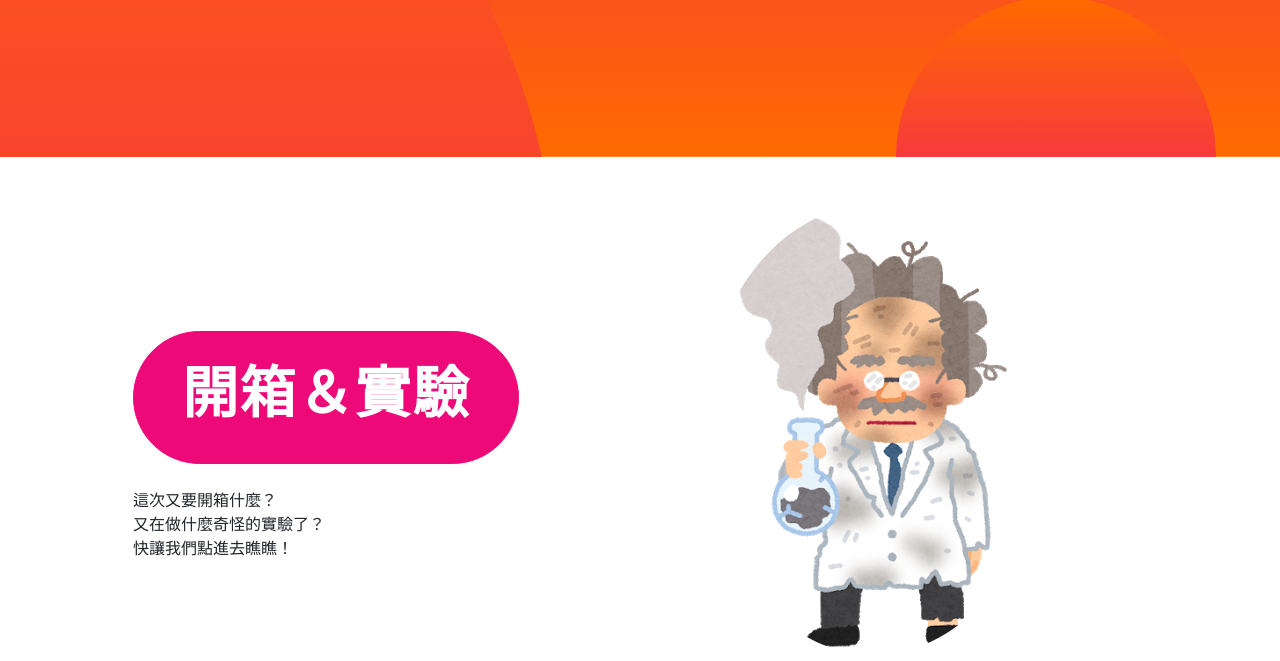
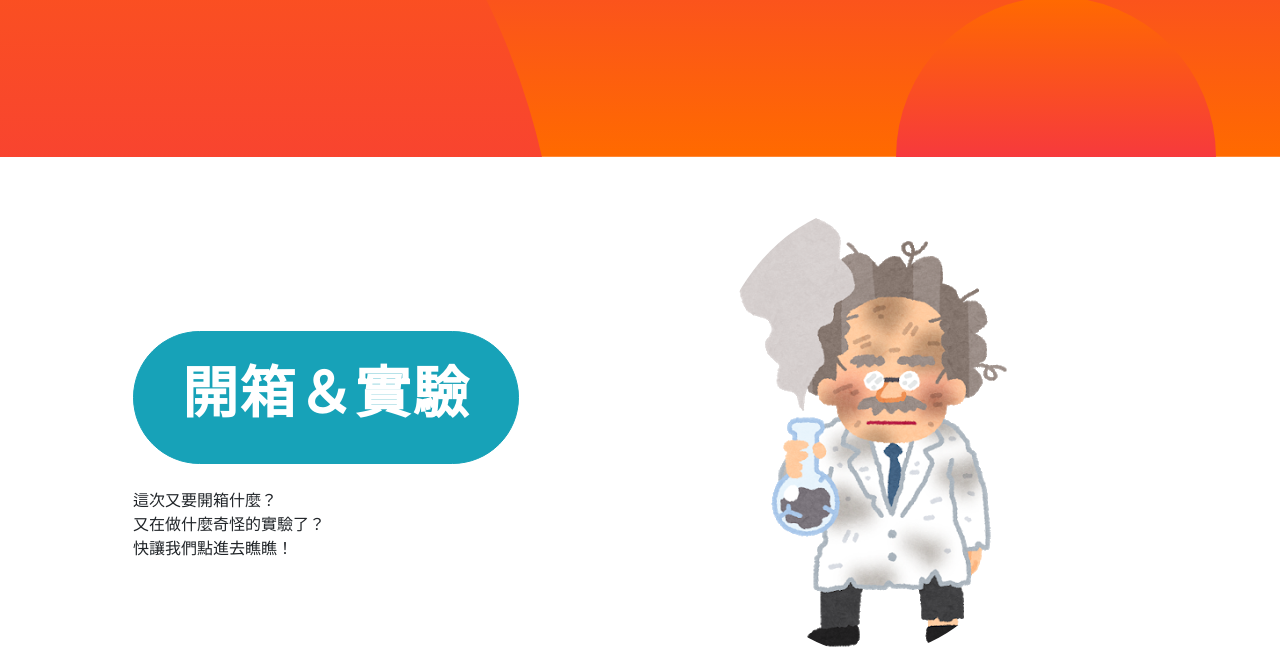
Before and after one commit to tang-dr/tang-dr.github.io, a website: page index.html in a window 1280 px wide. Shown: the part 530-1191 px from the top of the page. Drawn offline with Linux system fonts and the light colour scheme.

Commit message:
Update index.html

```diff
--- a/index.html
+++ b/index.html
@@ -69,7 +69,7 @@
 
         <div class="col-lg-6">
           <div class="p-5">
-            <a href="https://xinmeti.co/doc/13-2092/view" class="btn btn-primary btn-xl rounded-pill mt-5"><h2 class="display-4">
+            <a href="https://xinmeti.co/doc/13-2092/view" class="btn btn-info btn-xl rounded-pill mt-5"><h2 class="display-4">
               <h2 class="display-4">開箱＆實驗</h2></a>
             <p><br>這次又要開箱什麼？<br>又在做什麼奇怪的實驗了？<br>快讓我們點進去瞧瞧！</p>
           </div>
```
